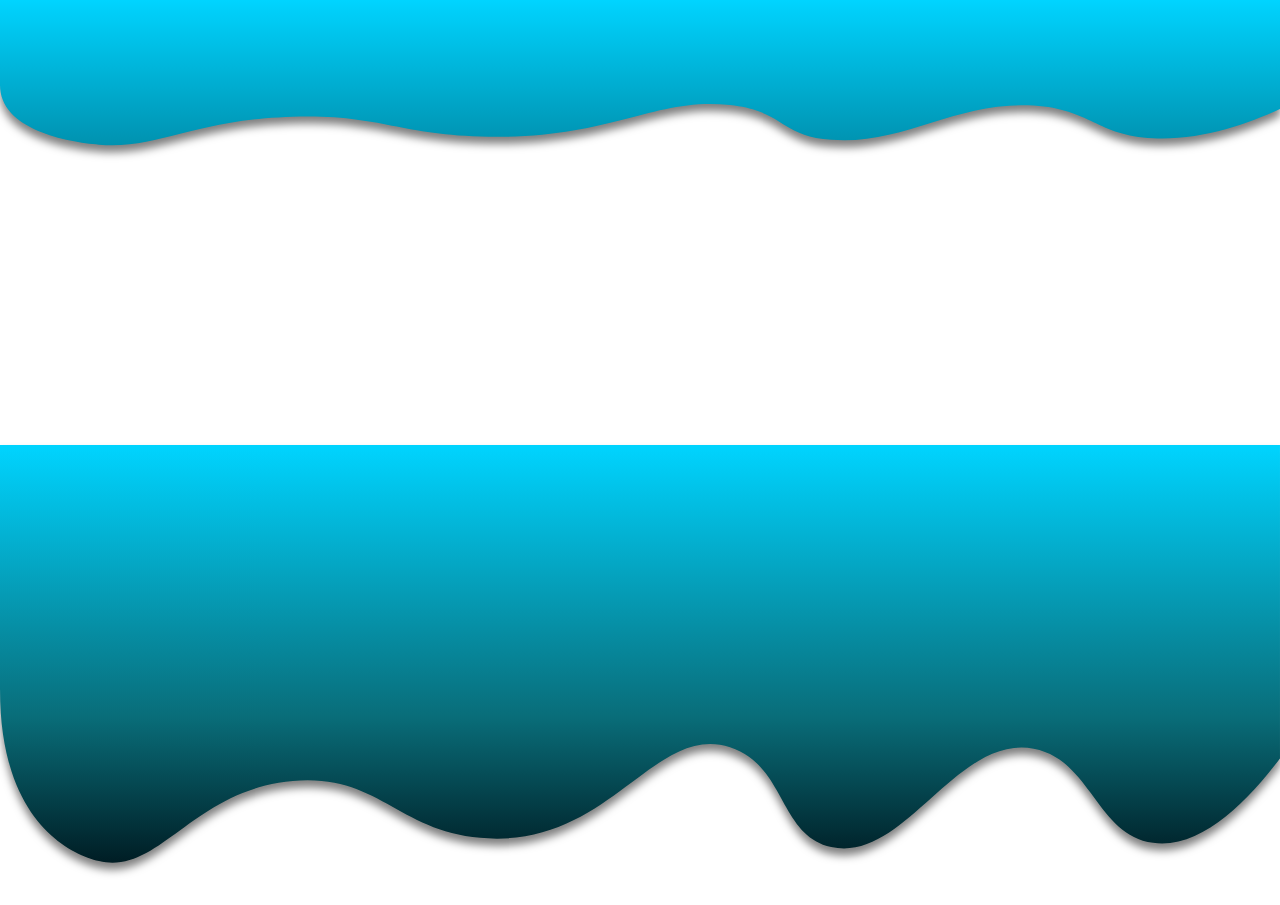
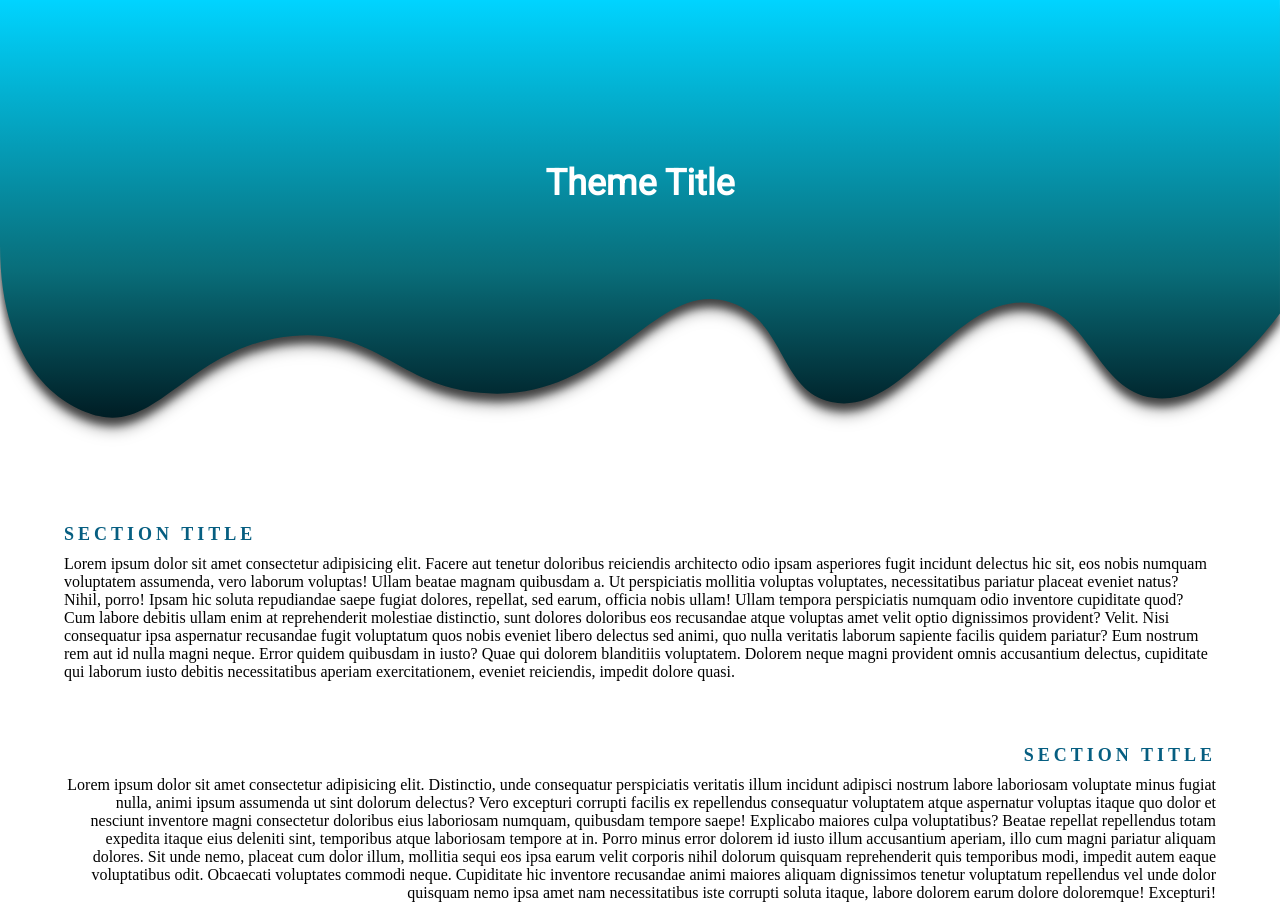
Before and after one commit to rdylina/mobile-friendly-practice, a plain HTML site: page index.html in a window 1280 px wide. Shown: the top 905 px of the page. Drawn offline with Linux system fonts and the light colour scheme.

Commit message:
Removed clip-path and utilize pre-made SVG from Bitwise Slack channel. :smile:

```diff
--- a/css/style.css
+++ b/css/style.css
@@ -1,4 +1,4 @@
-@import url('https://fonts.googleapis.com/css2?family=Roboto:wght@500&display=swap');
+@import url('https://fonts.googleapis.com/css2?family=Roboto:wght@400&display=swap');
 
 * {
   margin:0px;
@@ -8,25 +8,20 @@
 
 
 header {
-  height:445px;
-  background: rgb(2,0,36);
-  background: linear-gradient(360deg, rgba(0,29,36,1) 10%, rgba(0,212,255,1) 100%);
-  font-size: 36px;
+  font-size: 18px;
   font-family: 'Roboto', sans-serif;
   color: white;
   display:flex;
+  flex-direction: column;
   align-items:center;
   justify-content: center;
-  clip-path: url("#waves");
   filter: drop-shadow(0px 7px 4px rgba(0, 0, 0, 0.5));
 }
 
-/* header {
-
-    -webkit-clip-path: polygon(100% 0,0 0,0 77.5%,1% 77.4%,2% 77.1%,3% 76.6%,4% 75.9%,5% 75.05%,6% 74.05%,7% 72.95%,8% 71.75%,9% 70.55%,10% 69.3%,11% 68.05%,12% 66.9%,13% 65.8%,14% 64.8%,15% 64%,16% 63.35%,17% 62.85%,18% 62.6%,19% 62.5%,20% 62.65%,21% 63%,22% 63.5%,23% 64.2%,24% 65.1%,25% 66.1%,26% 67.2%,27% 68.4%,28% 69.65%,29% 70.9%,30% 72.15%,31% 73.3%,32% 74.35%,33% 75.3%,34% 76.1%,35% 76.75%,36% 77.2%,37% 77.45%,38% 77.5%,39% 77.3%,40% 76.95%,41% 76.4%,42% 75.65%,43% 74.75%,44% 73.75%,45% 72.6%,46% 71.4%,47% 70.15%,48% 68.9%,49% 67.7%,50% 66.55%,51% 65.5%,52% 64.55%,53% 63.75%,54% 63.15%,55% 62.75%,56% 62.55%,57% 62.5%,58% 62.7%,59% 63.1%,60% 63.7%,61% 64.45%,62% 65.4%,63% 66.45%,64% 67.6%,65% 68.8%,66% 70.05%,67% 71.3%,68% 72.5%,69% 73.6%,70% 74.65%,71% 75.55%,72% 76.35%,73% 76.9%,74% 77.3%,75% 77.5%,76% 77.45%,77% 77.25%,78% 76.8%,79% 76.2%,80% 75.4%,81% 74.45%,82% 73.4%,83% 72.25%,84% 71.05%,85% 69.8%,86% 68.55%,87% 67.35%,88% 66.2%,89% 65.2%,90% 64.3%,91% 63.55%,92% 63%,93% 62.65%,94% 62.5%,95% 62.55%,96% 62.8%,97% 63.3%,98% 63.9%,99% 64.75%,100% 65.7%);
-    clip-path: polygon(100% 0,0 0,0 77.5%,1% 77.4%,2% 77.1%,3% 76.6%,4% 75.9%,5% 75.05%,6% 74.05%,7% 72.95%,8% 71.75%,9% 70.55%,10% 69.3%,11% 68.05%,12% 66.9%,13% 65.8%,14% 64.8%,15% 64%,16% 63.35%,17% 62.85%,18% 62.6%,19% 62.5%,20% 62.65%,21% 63%,22% 63.5%,23% 64.2%,24% 65.1%,25% 66.1%,26% 67.2%,27% 68.4%,28% 69.65%,29% 70.9%,30% 72.15%,31% 73.3%,32% 74.35%,33% 75.3%,34% 76.1%,35% 76.75%,36% 77.2%,37% 77.45%,38% 77.5%,39% 77.3%,40% 76.95%,41% 76.4%,42% 75.65%,43% 74.75%,44% 73.75%,45% 72.6%,46% 71.4%,47% 70.15%,48% 68.9%,49% 67.7%,50% 66.55%,51% 65.5%,52% 64.55%,53% 63.75%,54% 63.15%,55% 62.75%,56% 62.55%,57% 62.5%,58% 62.7%,59% 63.1%,60% 63.7%,61% 64.45%,62% 65.4%,63% 66.45%,64% 67.6%,65% 68.8%,66% 70.05%,67% 71.3%,68% 72.5%,69% 73.6%,70% 74.65%,71% 75.55%,72% 76.35%,73% 76.9%,74% 77.3%,75% 77.5%,76% 77.45%,77% 77.25%,78% 76.8%,79% 76.2%,80% 75.4%,81% 74.45%,82% 73.4%,83% 72.25%,84% 71.05%,85% 69.8%,86% 68.55%,87% 67.35%,88% 66.2%,89% 65.2%,90% 64.3%,91% 63.55%,92% 63%,93% 62.65%,94% 62.5%,95% 62.55%,96% 62.8%,97% 63.3%,98% 63.9%,99% 64.75%,100% 65.7%);
-
-} */
+header h1 {
+  position:relative;
+  top: -20vw;
+}
 
 
 
--- a/index.html
+++ b/index.html
@@ -9,15 +9,7 @@
 </head>
 <body>
   <div class="header-wrapper">
-    <header>Theme Title
-    <svg width="0" height="0">
-      <defs>
-        <clipPath id="waves" clipPathUnits="objectBoundingBox">
-            <path d="m 1 0.2449 c -0.0262 0.0345 -0.0623 0.071 -0.0992 0.0659 c -0.0438 -0.0061 -0.0488 -0.0654 -0.0933 -0.0736 c -0.0606 -0.0111 -0.1009 0.0895 -0.1581 0.0769 c -0.0409 -0.0091 -0.0353 -0.0638 -0.0791 -0.078 c -0.0573 -0.0186 -0.0916 0.0717 -0.1823 0.0714 c -0.0758 -0.0003 -0.0888 -0.0511 -0.1592 -0.045 c -0.0785 0.0068 -0.1043 0.0737 -0.1515 0.0626 c -0.0244 -0.0058 -0.0773 -0.0329 -0.0773 -0.134 v -0.1911 h 1 z" />
-      </clipPath>
-      </defs>
-    </svg>
-    </header>
+    <header>
       <svg id="Layer_1" data-name="Layer 1" xmlns="http://www.w3.org/2000/svg" viewBox="0 0 1366 445.8">
         <defs>
             <style>
@@ -34,6 +26,8 @@
         <path class="cls-1"
             d="M1366,334.59c-35.76,47.13-85.07,97-135.44,90-59.88-8.29-66.63-89.32-127.49-100.5-82.78-15.2-137.89,122.32-216,105-55.81-12.38-48.17-87.13-108-106.5-78.31-25.35-125.07,98-249,97.5-103.49-.42-121.3-69.87-217.49-61.5-107.29,9.34-142.49,100.74-207,85.5C72.27,436.21,0,399.09,0,261.1V0H1366Z" />
     </svg>
+    <h1>Theme Title</h1>
+    </header>
   </div>
 
   <section>
```
Lines whose indentation alone changed are shown as unchanged.
